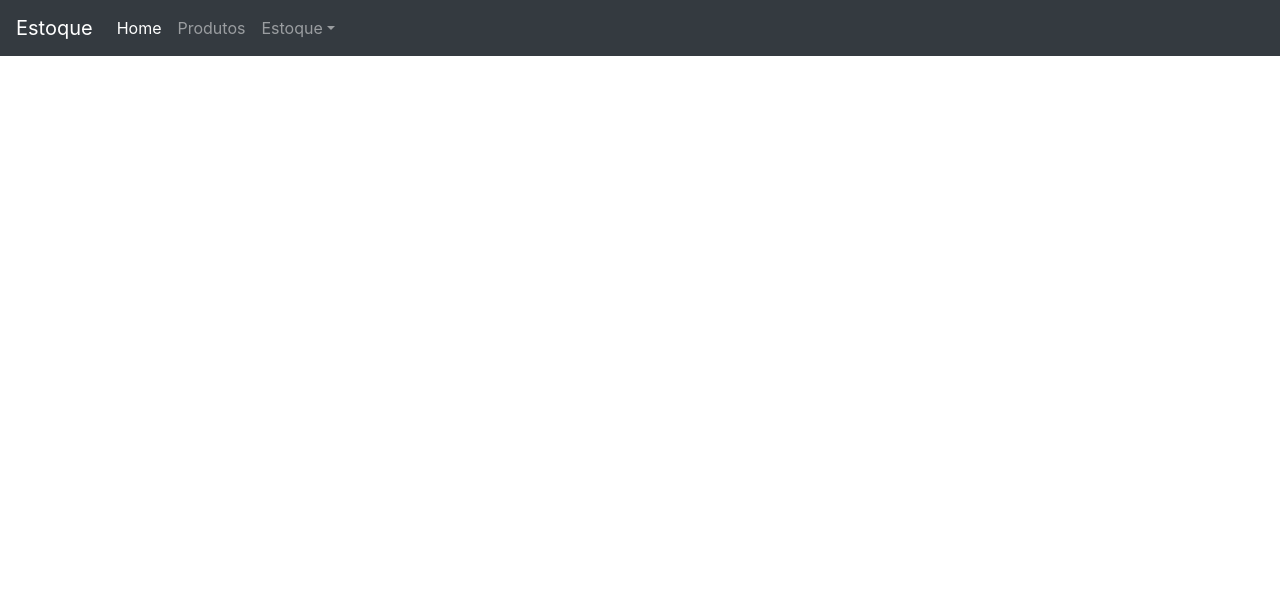
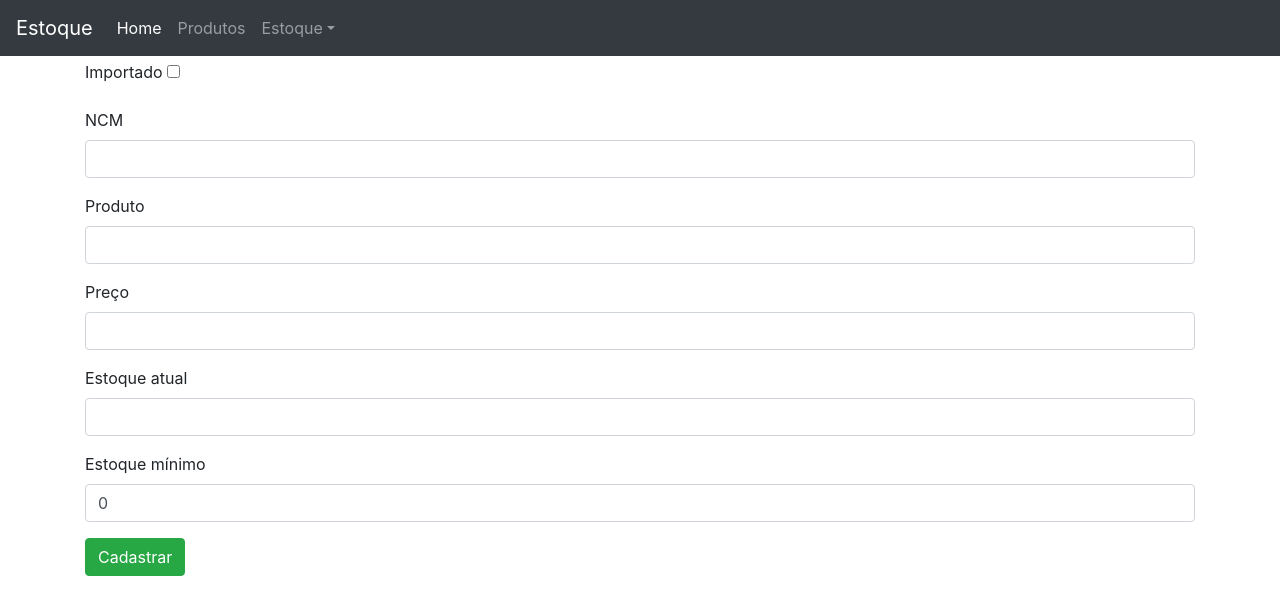
Before and after one commit to devPedro98/controle_estoque, a Django app: page /produto/add/ in a window 1280 px wide. Shown: the top 615 px of the page. Run offline with Django 3.2, Linux system fonts and the light colour scheme; some libraries are stand-ins or nearby versions.

Commit message:
ProdutoForm

```diff
--- a/produto/models.py
+++ b/produto/models.py
@@ -11,7 +11,7 @@ class Produto(models.Model):
     estoque_minimo = models.PositiveIntegerField('estoque mínimo', default=0)
 
     class Meta:
-        ordering = ('produto',)
+        ordering = ('-produto',)
 
     def __str__(self):
         return self.produto
--- a/produto/templates/produto/produto_form.html
+++ b/produto/templates/produto/produto_form.html
@@ -2,9 +2,39 @@
 
 {% load widget_tweaks %}
 
+{% block css %}
+<style>
+span.required:after {
+    content: "*";
+    color: red;
+}
+</style>
+{% endblock css %}
+
 {% block content %}
 <form method="POST" novalidate>
     {% csrf_token %}
-
+    {% for field in form.visible_fields %}
+        <div class="form-group{% if field.errors %} has-error {% endif %}">
+            <label for="{{ field.id_for_label }}">
+                {% if field.fielf.required %}
+                    <span class="required">{{ field.label }}</span>
+                {% else %}
+                    {{ field.label }}
+                {% endif %}
+            </label>
+            {% render_field field class="form-control" %}
+            {% for error in field.errors %}
+                <span class="text-muted"> {{ error }}</span>
+            {% endfor %}
+        </div>
+    {% endfor %}
+    <button type="submit" class="btn btn-success">Cadastrar</button>
 </form>
 {% endblock content %}
+
+{% block js %}
+<script>
+    $('#id_importado').removeClass('form-control')
+</script>
+{% endblock js %}
--- a/produto/urls.py
+++ b/produto/urls.py
@@ -7,5 +7,5 @@ app_name='produto'
 urlpatterns = [
     path('', v.produto_list, name='url_produto_list'),
     path('<int:pk>/', v.produto_detail, name='url_produto_detail'),
-    path('add/', v.produto_add, name='url_produto_add'),
+    path('add/', v.ProdutoCreate.as_view(), name='url_produto_add'),
 ]
--- a/produto/views.py
+++ b/produto/views.py
@@ -1,5 +1,7 @@
 from django.shortcuts import render
+from django.views.generic import CreateView
 
+from .forms import ProdutoForm
 from .models import Produto
 
 
@@ -20,3 +22,9 @@ def produto_detail(request, pk):
 def produto_add(request):
     template_name = 'produto/produto_form.html'
     return render(request, template_name)
+
+
+class ProdutoCreate(CreateView):
+    model = Produto
+    template_name = 'produto/produto_form.html'
+    form_class = ProdutoForm
```
Also changed, not shown: db.sqlite3.
